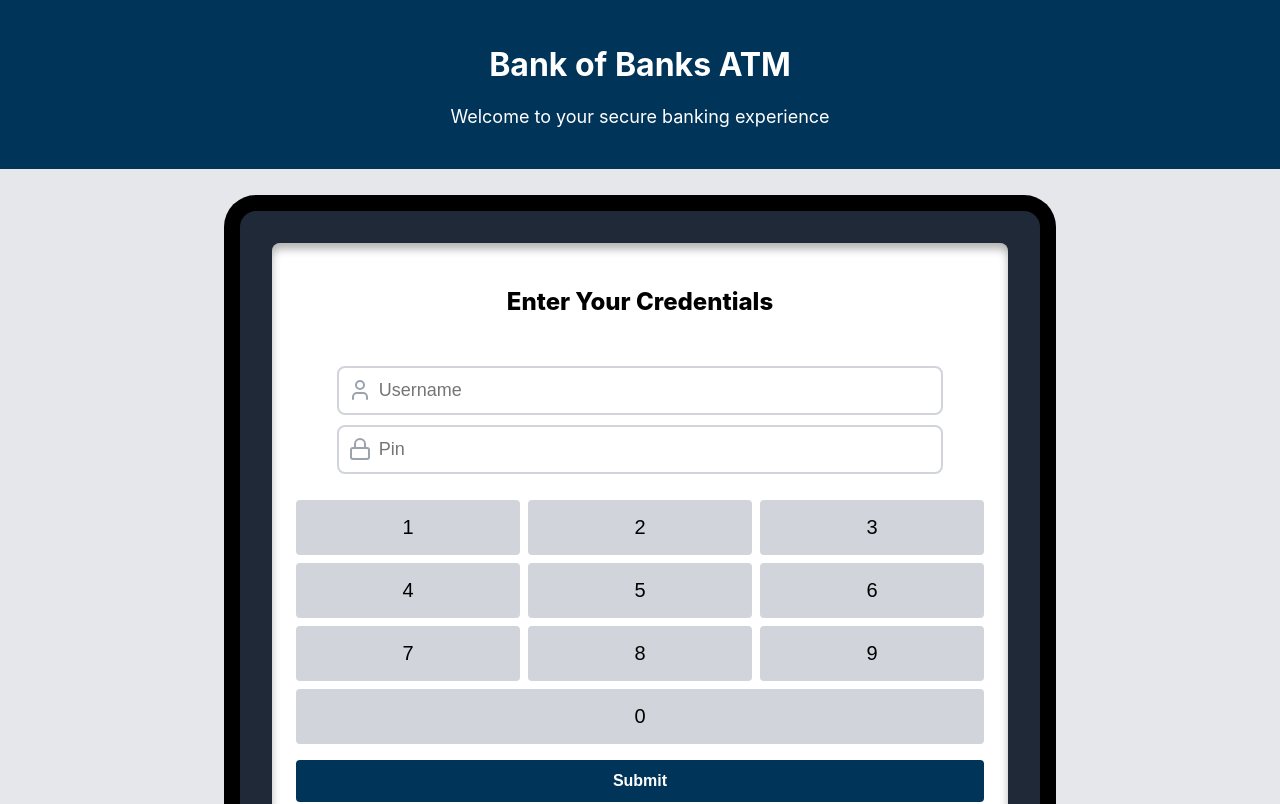
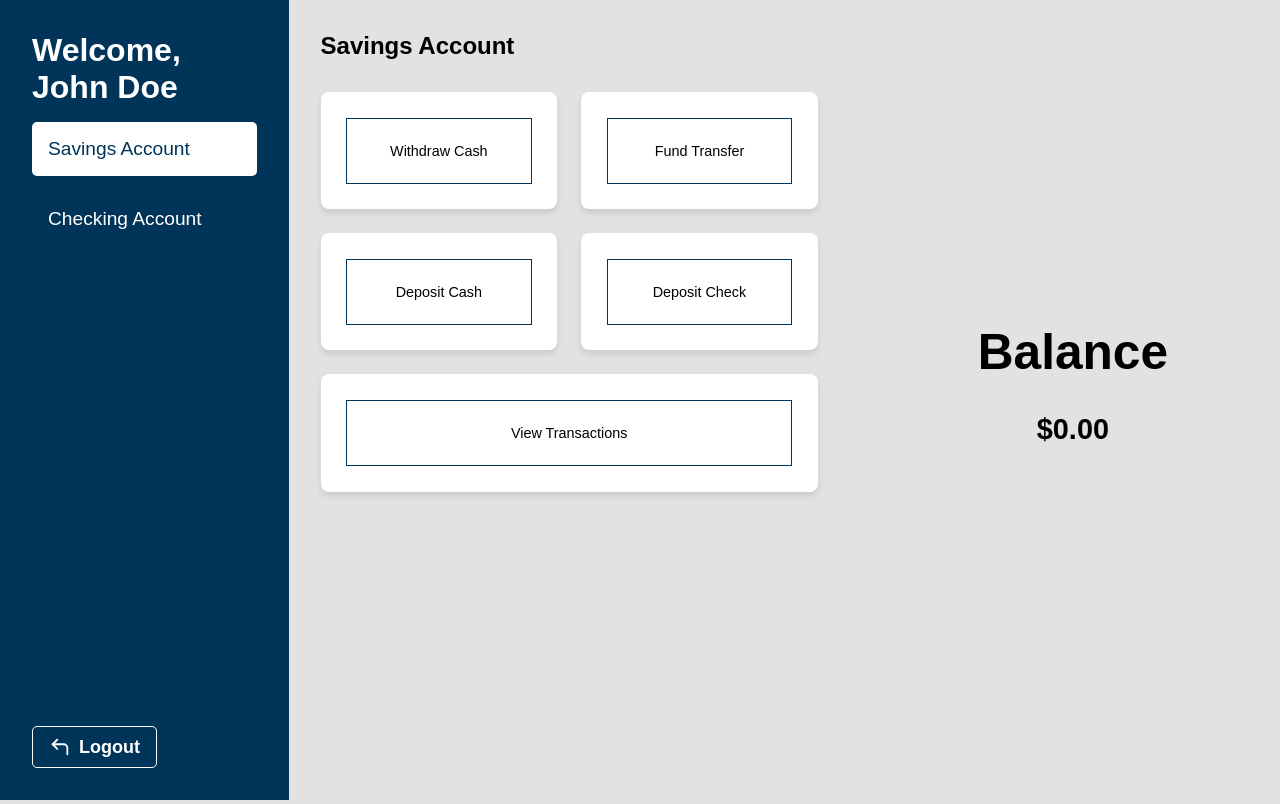
Before and after one commit to yyaatt0/CMPE-131-Group-2, a React (Create React App) app in the folder online-banking/: page / in a window 1280 px wide. Shown: the top 804 px of the page. Built offline with nearby package versions, Linux system fonts and the light colour scheme.

Commit message:
created atm page where all the features reside, for ex. selecting accounts and the buttons associated with each feature.

```diff
--- a/online-banking/src/App.css
+++ b/online-banking/src/App.css
@@ -1,164 +1,164 @@
-.container {
+* {
+  margin: 0;
+  padding: 0;
+  box-sizing: border-box;
+}
+
+body {
+  font-family: sans-serif;
+  background: #e2e2e2;
   min-height: 100vh;
   display: flex;
-  flex-direction: column;
-  background-color: #f3f4f6;
 }
 
-.header {
+.container {
+  display: flex;
+  width: 100%;
+  min-height: 100vh;
+  overflow: hidden;
+}
+
+.navigation {
+  width: 33%;
   background-color: #003459;
   color: white;
-  padding: 24px;
-  text-align: center;
-  box-shadow: 0 4px 8px rgba(0, 0, 0, 0.1);
-}
-
-.title {
-  font-size: 2rem;
-  font-weight: bold;
-}
-
-.header p {
-  font-size: 1.125rem;
-  margin-top: 8px;
-}
-
-.main {
-  flex-grow: 1;
+  padding: 2rem;
   display: flex;
-  justify-content: center;
-  align-items: center;
-  padding: 16px;
-  background-color: #e5e7eb;
-}
-
-.atm-container-border {
-  background-color: black;
-  border-radius: 32px;
-  padding: 16px;
-  margin: 10px;
-  width: 100%;
-  max-width: 800px;
-  position: static;
-}
-
-.atm-container {
-  background-color: #1f2937;
-  border-radius: 16px;
-  padding: 32px;
-  max-width: 768px;
+  flex-direction: column;
+  justify-content: space-between;
   position: relative;
 }
 
-.atm-screen {
-  background-color: white;
-  border-radius: 8px;
-  box-shadow: inset 0 6px 8px rgba(0, 0, 0, 0.3);
-  padding: 24px;
-  position: relative;
+.nav-header h1 {
+  font-size: 2rem;
+  font-weight: bold;
+  margin-bottom: 1rem;
 }
 
-.atm-title {
-  font-size: 1.5rem;
-  font-weight: 800;
-  text-align: center;
-  margin-bottom: 50px;
+nav {
+  display: flex;
+  flex-direction: column;
+  gap: 1rem;
 }
 
-.form {
-  display: flex;
-  flex-direction: column;
-  gap: 16px;
+.account-button {
+  background: transparent;
+  border: none;
+  color: white;
+  text-align: left;
+  padding: 1rem;
+  font-size: 1.2rem;
+  cursor: pointer;
+  border-radius: 5px;
+  transition: background-color 0.4s ease, color 0.4s ease;
 }
 
-.input-wrapper {
-  position: relative;
-  margin-bottom: 10px;
+.account-button:hover {
+  background-color: rgb(128, 154, 172);
+}
+
+.account-button.active {
+  background-color: white;
+  color: #003459;
+}
+
+.logout-button {
   display: flex;
+  align-items: center;
   justify-content: center;
-  align-content: center;
+  color: white;
+  background: none;
+  border: 1px solid white;
+  border-radius: 5px;
+  padding: 0.5rem 1rem;
+  cursor: pointer;
+  font-size: 18px;
+  font-weight: bold;
+  width: 125px;
+  transition: background-color 0.4s ease, color 0.4s ease;
+  transition: 0.4s ease;
+}
+
+.logout-button:hover {
+  background-color: white;
+  color: #003459;
+}
+
+.logout-button:active {
+  transform: scale(0.9);
 }
 
 .icon {
-  position: absolute;
-  display:inline-block;
-  right: 89%;
-  top: 50%;
-  transform: translateY(-50%);
-  color: #9ca3af;
+  margin-right: 0.5rem;
 }
 
-.input {
-  padding-left: 40px;
-  padding-right: 12px;
-  padding-top: 10px;
-  padding-bottom: 10px;
-  font-size: 18px;
-  border: 2px solid #d1d5db;
-  border-radius: 8px;
-  height: 25px;
-  width: 80%;
+.content {
+  padding: 2rem;
+  width: 67%;
+  overflow-y: auto;
+  margin-right: 1rem;
 }
 
-.numpad {
-  display: grid;
-  grid-template-columns: repeat(3, 1fr);
-  gap: 8px;
+h2 {
+  font-size: 1.5rem;
+  margin-bottom: 2rem;
 }
 
-.numpad-button {
-  padding: 16px;
-  font-size: 1.25rem;
-  background-color: #d1d5db;
-  border: none;
-  border-radius: 4px;
-  cursor: pointer;
-  transition: background-color 0.3s, transform 0.4s ease;
+.card-grid {
+  display: grid;
+  grid-template-columns: repeat(2, 1fr);
+  gap: 1.5rem;
 }
 
-.numpad-button:hover {
-  background-color: #cbd5e1;
+.card {
+  padding: 2vw;
+  background-color: white;
+  border-radius: 8px;
+  box-shadow: 0 4px 6px rgba(0, 0, 0, 0.1);
+  transition: box-shadow 0.3s, transform  0.4s ease;
+  cursor: pointer;
 }
 
-.numpad-button:active {
+.card:hover {
+  box-shadow: 0 6px 10px rgba(0, 0, 0, 0.2);
+}
+
+.card:active {
   transform: scale(0.9);
 }
 
-.numpad-button.wide {
-  grid-column: span 3;
+.wide {
+  grid-column: span 2;
 }
 
-.submit-button {
+.card-button {
   width: 100%;
-  padding: 12px;
-  background-color: #003459;
-  color: white;
-  font-size: 16px;
-  font-weight: bold;
-  border: none;
-  border-radius: 4px;
+  height: 100%;
+  padding: 1.5rem;
+  background: none;
+  border: 1px solid #003459;
+  font-size: calc(0.5rem + 0.5vw);
   cursor: pointer;
-  transition: background-color 0.3s, transform 0.4s ease;
 }
 
-.submit-button:hover {
-  background-color: #00171F;
+.balance {
+  display: flex;
+  flex-direction: column;
+  align-items: center;
+  justify-content: center;
+  margin: 5rem;
+  background-color: transparent;
 }
 
-.submit-button:active {
-  transform: scale(0.95);
+.balance h1 {
+  font-weight: bold;
+  padding-left: 2rem;
+  padding-right: 2rem;
+  font-size: calc(1.5rem + 2vw);
 }
 
-.message {
-  text-align: center;
+.balance h2 {
+  padding-top: 2rem;
+  font-size: calc(1rem + 1vw);
   font-weight: bold;
-  color: #ed4337;
 }
-
-.footer {
-  background-color: #003459;
-  color: white;
-  text-align: center;
-  padding: 16px;
-  font-size: 0.875rem;
-}
--- a/online-banking/src/App.js
+++ b/online-banking/src/App.js
@@ -1,103 +1,61 @@
-import React, { useState } from 'react';
+import React, { useState } from "react";
+import { CornerUpLeft } from "lucide-react"; // Assuming you are still using this icon library
 import './App.css';
-import { LockIcon, UserIcon } from 'lucide-react';
 
-function App() {
-  const [username, setUsername] = useState('');
-  const [password, setPassword] = useState('');
-  const [message, setMessage] = useState('');
+export default function App() {
+  const [selectedAccount, setSelectedAccount] = useState("Savings Account");
 
-  const handleNumpadClick = (num) => {
-    if (password.length < 4) {
-      setPassword(prev => prev + num);
-    }
-  };
-
-  const handleSubmit = (e) => {
-    e.preventDefault();
-    if (username && password.length === 4) {
-      setMessage(`Welcome, ${username}!`);
-    } else {
-      setMessage('Invalid username or password.');
-    }
-  };
+  const accounts = ["Savings Account", "Checking Account"];
 
   return (
     <div className="container">
-      <header className="header">
-        <h1 className="title">Bank of Banks ATM</h1>
-        <p>Welcome to your secure banking experience</p>
-      </header>
+      <div className="navigation">
+        <div className="nav-header">
+          <h1>Welcome, John Doe</h1>
+          <nav>
+            {accounts.map((account) => (
+              <button
+                key={account}
+                className={`account-button ${
+                  selectedAccount === account ? "active" : ""
+                }`}
+                onClick={() => setSelectedAccount(account)}
+              >
+                {account}
+              </button>
+            ))}
+          </nav>
+        </div>
+        <button className="logout-button">
+            <CornerUpLeft className="icon" /> Logout
+          </button>
+      </div>
 
-      <main className="main">
-        <div className="atm-container-border">
-          <div className="atm-container">
-            <div className="atm-screen">
-              <div className="atm-content">
-                <h2 className="atm-title">Enter Your Credentials</h2>
-                <form onSubmit={handleSubmit} className="form">
-                  {message && (
-                    <p className="message">{message}</p>
-                  )}
-                  <div className="form-group">
-                    <div className="input-wrapper">
-                      <UserIcon className="icon" />
-                      <input
-                        type="text"
-                        placeholder="Username"
-                        value={username}
-                        onChange={(e) => setUsername(e.target.value)}
-                        className="input"
-                      />
-                    </div>
-                    <div className="input-wrapper">
-                      <LockIcon className="icon" />
-                      <input
-                        type="password"
-                        placeholder="Pin"
-                        value={password}
-                        onChange={(e) => setPassword(e.target.value)}
-                        maxLength={4}
-                        className="input"
-                      />
-                    </div>
-                  </div>
-
-                  <div className="numpad">
-                    {[1, 2, 3, 4, 5, 6, 7, 8, 9].map((num) => (
-                      <button
-                        key={num}
-                        type="button"
-                        onClick={() => handleNumpadClick(num.toString())}
-                        className="numpad-button"
-                      >
-                        {num}
-                      </button>
-                    ))}
-                    <button
-                      type="button"
-                      onClick={() => handleNumpadClick('0')}
-                      className="numpad-button wide"
-                    >
-                      0
-                    </button>
-                  </div>
-
-                  <button type="submit" className="submit-button">
-                    Submit
-                  </button>
-                </form>
-              </div>
-            </div>
+      <div className="content">
+        <h2>{selectedAccount}</h2>
+        <div className="card-grid">
+          <div className="card">
+            <button className="card-button">Withdraw Cash</button>
+          </div>
+          <div className="card">
+            <button className="card-button">Fund Transfer</button>
+          </div>
+          <div className="card">
+            <button className="card-button">Deposit Cash</button>
+          </div>
+          <div className="card">
+            <button className="card-button">Deposit Check</button>
+          </div>
+          <div className="card wide">
+            <button className="card-button">View Transactions</button>
           </div>
         </div>
-      </main>
+      </div>
 
-      <footer className="footer">
-        <p>&copy; 2024 Bank of Banks. All rights reserved. | For assistance, call 1-800-BANK-BANK</p>
-      </footer>
+      <div className="balance">
+        <h1>Balance</h1>
+        <h2>$0.00</h2>
+      </div>
     </div>
   );
 }
-
-export default App;
```
